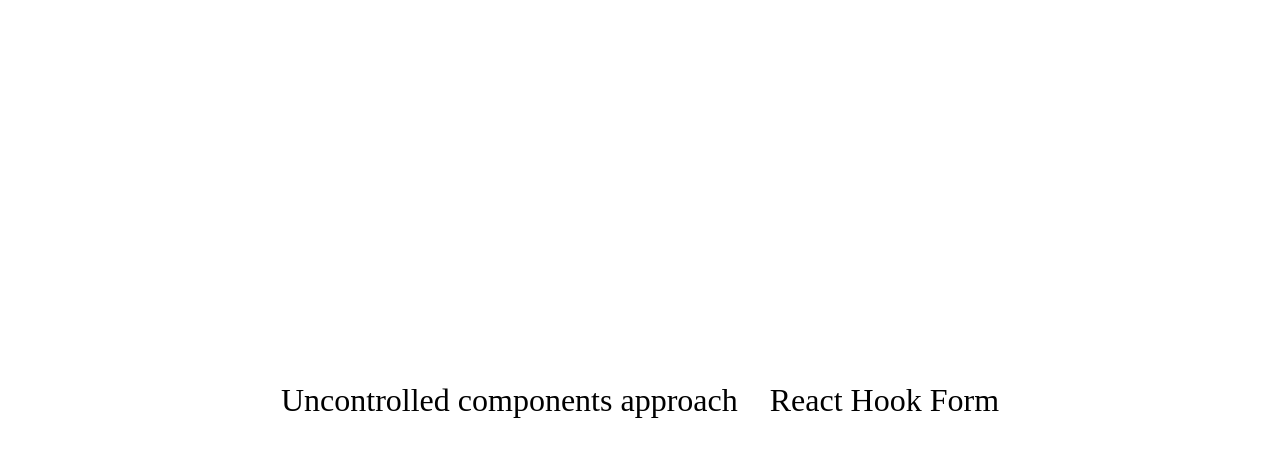
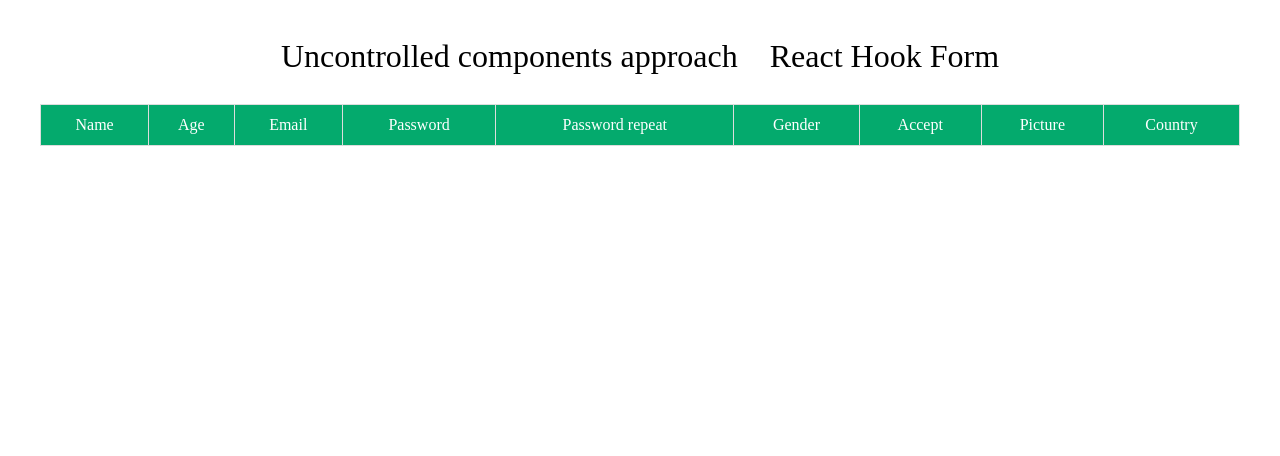
Before and after one commit to Dimash95/react-components, a React (Vite) app: page / in a window 1280 px wide. Shown: the top 456 px of the page. Built offline with nearby package versions, Linux system fonts and the light colour scheme.

Commit message:
feat: add table

```diff
--- a/src/pages/home/home.module.css
+++ b/src/pages/home/home.module.css
@@ -1,10 +1,16 @@
 .wrapper {
   display: flex;
+  flex-direction: column;
   gap: 2rem;
   justify-content: center;
   align-items: center;
   flex-wrap: wrap;
-  height: 100vh;
+  padding: 40px;
+}
+
+.formLinks {
+  display: flex;
+  gap: 2rem;
 }
 
 .form {
--- a/src/pages/home/home.tsx
+++ b/src/pages/home/home.tsx
@@ -1,9 +1,14 @@
 import { Link } from 'react-router-dom';
 import styles from './home.module.css';
+import { useAppSelector } from '../../store';
 
 export const Home = () => {
+  const formData = useAppSelector((state) => state.formData);
+  console.log(formData);
+
   return (
     <div className={styles.wrapper}>
+      <div className={styles.formLinks}>
         <Link to="/uncontrolled-components-approach" className={styles.form}>
           Uncontrolled components approach
         </Link>
@@ -11,5 +16,37 @@ export const Home = () => {
           React Hook Form
         </Link>
       </div>
+
+      <table className={styles.table}>
+        <thead className={styles.thead}>
+          <tr className={styles.tr}>
+            <th>Name</th>
+            <th>Age</th>
+            <th>Email</th>
+            <th>Password</th>
+            <th>Password repeat</th>
+            <th>Gender</th>
+            <th>Accept</th>
+            <th>Picture</th>
+            <th>Country</th>
+          </tr>
+        </thead>
+        {formData.map((data, index) => (
+          <tbody key={index}>
+            <tr className={styles.tr}>
+              <td>{data.name}</td>
+              <td>{data.age}</td>
+              <td>{data.email}</td>
+              <td>{data.password}</td>
+              <td>{data.repeat}</td>
+              <td>{data.gender}</td>
+              <td>{data.accept}</td>
+              <td>{data.picture}</td>
+              <td>{data.country}</td>
+            </tr>
+          </tbody>
+        ))}
+      </table>
+    </div>
   );
 };
--- a/src/pages/uncontrolled-components-approach/uncontrolled-components-approach.module.css
+++ b/src/pages/uncontrolled-components-approach/uncontrolled-components-approach.module.css
@@ -5,6 +5,7 @@
   justify-content: center;
   align-items: center;
   height: 100vh;
+  padding: 40px;
 }
 
 .title {
@@ -80,3 +81,33 @@ button:active {
 button:disabled {
   color: #ccc;
 }
+
+table {
+  border-collapse: collapse;
+  max-width: 100rem;
+  width: 100%;
+}
+
+table td,
+table th {
+  border: 1px solid #ddd;
+  padding: 8px;
+  text-align: center;
+}
+
+table tr:nth-child(even) {
+  background-color: #f2f2f2;
+}
+
+table tr:hover {
+  background-color: #ddd;
+}
+
+table th {
+  padding-top: 12px;
+  padding-bottom: 12px;
+  text-align: left;
+  background-color: #04aa6d;
+  color: white;
+  text-align: center;
+}
--- a/src/pages/uncontrolled-components-approach/uncontrolled-components-approach.tsx
+++ b/src/pages/uncontrolled-components-approach/uncontrolled-components-approach.tsx
@@ -1,41 +1,71 @@
 import { useState, ChangeEvent } from 'react';
+import { setFormData, useAppDispatch } from '../../store';
+import { Form } from '../../types/form';
+import { FormFields } from '../../types/form-fields';
 import styles from './uncontrolled-components-approach.module.css';
+import { useAppSelector } from '../../store';
 
 export const UncontrolledComponentsApproach = () => {
-  const [topping, setTopping] = useState('Medium');
+  const dispatch = useAppDispatch();
+  const [gender, setGender] = useState('Medium');
   const [checkedOne, setCheckedOne] = useState(false);
   const [file, setFile] = useState('');
-
+  const formData = useAppSelector((state) => state.formData);
+  console.log(formData);
   const handleChangeOne = () => {
     setCheckedOne(!checkedOne);
   };
 
   function handleChange(e: ChangeEvent<HTMLInputElement>) {
-    console.log(e.target.files);
     if (e.target.files && e.target.files.length > 0) {
       const fileUrl = URL.createObjectURL(e.target.files[0]);
       setFile(fileUrl);
     }
   }
 
+  function onSubmit(formFields: Form) {
+    // console.log(formFields);
+    dispatch(setFormData(formFields));
+  }
+
+  function handleSubmit(e: React.FormEvent<HTMLFormElement & FormFields>) {
+    e.preventDefault();
+    const form = e.currentTarget;
+    const { name, email, password, repeat, gender, accept, picture, country } =
+      form;
+
+    onSubmit({
+      name: name.value,
+      age: name.value,
+      email: email.value,
+      password: password.value,
+      repeat: repeat.value,
+      gender: gender.value,
+      accept: accept.checked,
+      picture: picture.value,
+      country: country.value,
+    } as Form);
+  }
+
   return (
     <div className={styles.wrapper}>
       <h1 className={styles.title}>Uncontrolled components approach</h1>
-      <form className={styles.form} action="">
+      <form className={styles.form} action="" onSubmit={handleSubmit}>
         <div className={styles.row}>
           <div className={styles.labelInput}>
             <label htmlFor="name">Name</label>
-            <input type="text" placeholder="Dimash" id="name" />
+            <input name="name" type="text" placeholder="Dimash" id="name" />
           </div>
           <div className={styles.labelInput}>
             <label htmlFor="age">Age</label>
-            <input type="text" placeholder="28" id="age" />
+            <input name="age" type="text" placeholder="28" id="age" />
           </div>
         </div>
         <div className={styles.labelInput}>
           <label htmlFor="email">Email</label>
           <input
             className={styles.email}
+            name="email"
             type="text"
             placeholder="user@mail.com"
             id="email"
@@ -44,11 +74,16 @@ export const UncontrolledComponentsApproach = () => {
         <div className={styles.row}>
           <div className={styles.labelInput}>
             <label htmlFor="password">Password</label>
-            <input type="text" placeholder="1Aa!" id="password" />
+            <input
+              name="password"
+              type="text"
+              placeholder="1Aa!"
+              id="password"
+            />
           </div>
           <div className={styles.labelInput}>
             <label htmlFor="repeat">Repeat password</label>
-            <input type="text" placeholder="1Aa!" id="repeat" />
+            <input name="repeat" type="text" placeholder="1Aa!" id="repeat" />
           </div>
         </div>
 
@@ -57,22 +92,22 @@ export const UncontrolledComponentsApproach = () => {
             <div>
               <input
                 type="radio"
-                name="topping"
+                name="gender"
                 value="Male"
                 id="male"
-                checked={topping === 'Male'}
-                onChange={(e) => setTopping(e.target.value)}
+                checked={gender === 'Male'}
+                onChange={(e) => setGender(e.target.value)}
               />
               <label htmlFor="male">Male</label>
             </div>
             <div>
               <input
                 type="radio"
-                name="topping"
+                name="gender"
                 value="Female"
                 id="female"
-                checked={topping === 'Female'}
-                onChange={(e) => setTopping(e.target.value)}
+                checked={gender === 'Female'}
+                onChange={(e) => setGender(e.target.value)}
               />
               <label htmlFor="female">Female</label>
             </div>
@@ -90,6 +125,7 @@ export const UncontrolledComponentsApproach = () => {
           <div className={styles.labelInput}>
             <label htmlFor="picture">Upload picture</label>
             <input
+              name="picture"
               type="file"
               onChange={handleChange}
               placeholder="Picture"
@@ -99,10 +135,8 @@ export const UncontrolledComponentsApproach = () => {
           </div>
           <div className={styles.labelInput}>
             <label htmlFor="country">Select country</label>
-            <select className={styles.select}>
-              <option selected value="coconut">
-                Kazakhstan
-              </option>
+            <select name="country" className={styles.select} id="country">
+              <option defaultValue="coconut">Kazakhstan</option>
               <option value="grapefruit">Grapefruit</option>
               <option value="lime">Lime</option>
               <option value="mango">Mango</option>
@@ -111,6 +145,37 @@ export const UncontrolledComponentsApproach = () => {
         </div>
         <button>Submit</button>
       </form>
+
+      <table className={styles.table}>
+        <thead className={styles.thead}>
+          <tr className={styles.tr}>
+            <th>Name</th>
+            <th>Age</th>
+            <th>Email</th>
+            <th>Password</th>
+            <th>Password repeat</th>
+            <th>Gender</th>
+            <th>Accept</th>
+            <th>Picture</th>
+            <th>Country</th>
+          </tr>
+        </thead>
+        {formData.map((data, index) => (
+          <tbody key={index}>
+            <tr className={styles.tr}>
+              <td>{data.name}</td>
+              <td>{data.age}</td>
+              <td>{data.email}</td>
+              <td>{data.password}</td>
+              <td>{data.repeat}</td>
+              <td>{data.gender}</td>
+              <td>{data.accept}</td>
+              <td>{data.picture}</td>
+              <td>{data.country}</td>
+            </tr>
+          </tbody>
+        ))}
+      </table>
     </div>
   );
 };
@@ -124,7 +189,12 @@ interface CheckboxProps {
 const Checkbox = ({ label, value, onChange }: CheckboxProps) => {
   return (
     <label>
-      <input type="checkbox" checked={value} onChange={onChange} />
+      <input
+        name="accept"
+        type="checkbox"
+        checked={value}
+        onChange={onChange}
+      />
       {label}
     </label>
   );
--- /dev/null
+++ b/src/store/slices/form-data-slice.ts
@@ -0,0 +1,17 @@
+import { createSlice } from '@reduxjs/toolkit';
+import { RootState } from '../store';
+import { Form } from '../../types/form';
+
+export const formDataSlice = createSlice({
+  name: 'formData',
+  initialState: [] as Form[],
+  reducers: {
+    setFormData: (state, action) => {
+      return [...state, action.payload];
+    },
+  },
+});
+
+export const selectFormData = (state: RootState) => state.formData;
+
+export const { setFormData } = formDataSlice.actions;
--- a/src/store/slices/index.ts
+++ b/src/store/slices/index.ts
@@ -1,2 +1 @@
-export * from './search-value-slice';
-export * from './items-per-page-slice';
+export * from './form-data-slice';
--- a/src/store/slices/items-per-page-slice.ts
+++ /dev/null
@@ -1,16 +0,0 @@
-import { createSlice } from '@reduxjs/toolkit';
-import { RootState } from '../store';
-
-export const itemsPerPageSlice = createSlice({
-  name: 'itemsPerPage',
-  initialState: 10,
-  reducers: {
-    setItemsPerPage: (state, action) => {
-      return action.payload;
-    },
-  },
-});
-
-export const selectItemsPerPage = (state: RootState) => state.itemsPerPage;
-
-export const { setItemsPerPage } = itemsPerPageSlice.actions;
--- a/src/store/slices/search-value-slice.ts
+++ /dev/null
@@ -1,16 +0,0 @@
-import { createSlice } from '@reduxjs/toolkit';
-import { RootState } from '../store';
-
-export const searchValueSlice = createSlice({
-  name: 'searchValue',
-  initialState: localStorage.getItem('Searched anime') || '',
-  reducers: {
-    setSearchValue: (state, action) => {
-      return action.payload;
-    },
-  },
-});
-
-export const selectSearchValue = (state: RootState) => state.searchValue;
-
-export const { setSearchValue } = searchValueSlice.actions;
--- /dev/null
+++ b/src/types/form-fields.ts
@@ -0,0 +1,11 @@
+export type FormFields = {
+  name: HTMLInputElement;
+  age: HTMLInputElement;
+  email: HTMLInputElement;
+  password: HTMLInputElement;
+  repeat: HTMLInputElement;
+  gender: HTMLInputElement;
+  accept: HTMLInputElement;
+  picture: HTMLInputElement;
+  country: HTMLInputElement;
+};
--- /dev/null
+++ b/src/types/form.ts
@@ -0,0 +1,11 @@
+export type Form = {
+  name: string;
+  age: string;
+  email: string;
+  password: string;
+  repeat: string;
+  gender: string;
+  accept: boolean;
+  picture: string;
+  country: string;
+};
```
Also changed, not shown: src/store/store.ts (+2 -13 lines). Lines whose indentation alone changed are shown as unchanged.
